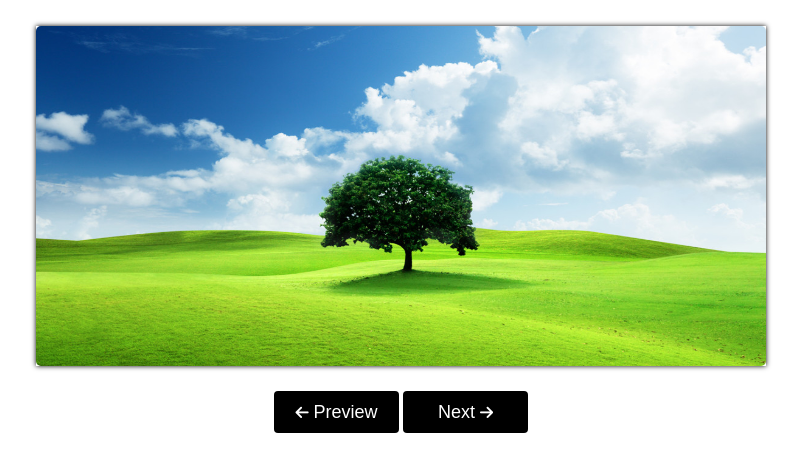
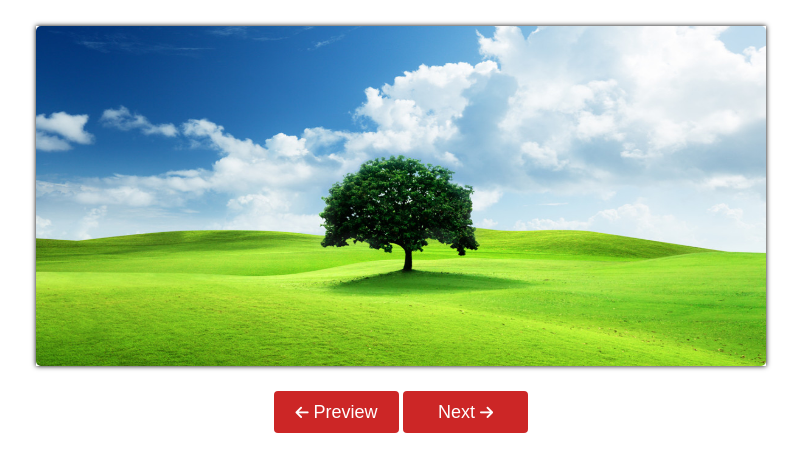
Before and after one commit to mdsamiullah-in/ImageSlider, a plain HTML site: page index.html in a window 1280 px wide. Shown: the whole page, without its empty margins (239-1040 px from the left). Drawn offline with Linux system fonts and the light colour scheme.

Commit message:
Color changed

```diff
--- a/style.css
+++ b/style.css
@@ -39,7 +39,7 @@ button{
     height: 42px;
     border: none;
     border-radius: 4px;
-    background-color: black;
+    background-color: rgb(204, 38, 38);
     color: white;
     margin: 0 auto;
     display: inline;
```
